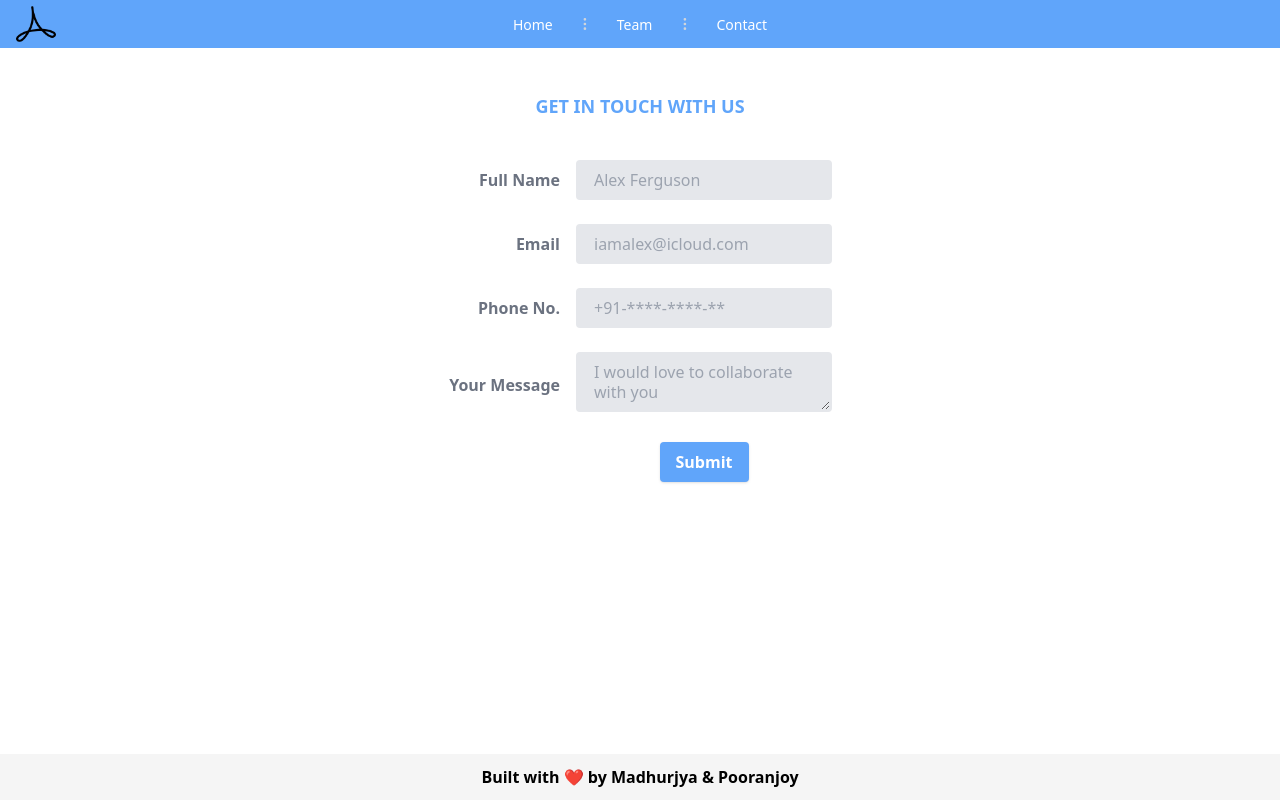
After one commit to LunaticPython2003/PDFire, a Flask app: template PDFire/templates/contact.html in a window 1280 px wide. The commit adds this page. Run offline with Flask 2, Linux system fonts and the light colour scheme; the template is opened without the code that fills it, so the values that code supplies are empty; style sheets or scripts are compiled from the project's sources.

Commit message:
Configured for ccontact form

```diff
--- /dev/null
+++ b/PDFire/templates/contact.html
@@ -0,0 +1,156 @@
+<!DOCTYPE html>
+<html lang="en">
+
+<head>
+    <meta charset="UTF-8">
+    <meta name="viewport" content="width=device-width, initial-scale=1.0">
+    <title>PDFire</title>
+    <link rel="stylesheet" href="{{url_for('static',filename='css/main.css')}}">
+    <link rel="icon" href="../static/assets/favicon.ico">
+</head>
+
+<body>
+
+    <body class="bg-white">
+        <nav class="relative px-4 py-1 flex justify-between items-center bg-blue-400">
+            <a class="text-3xl font-bold leading-none" href="#">
+                <img src="../static/assets/logo.png" class="h-10" alt="logo" />
+            </a>
+            <div class="lg:hidden">
+                <button class="navbar-burger flex items-center text-blue-600 p-3">
+                    <svg class="block h-4 w-4 fill-current" viewBox="0 0 20 20" xmlns="http://www.w3.org/2000/svg">
+                        <title>Menu</title>
+                        <path d="M0 3h20v2H0V3zm0 6h20v2H0V9zm0 6h20v2H0v-2z"></path>
+                    </svg>
+                </button>
+            </div>
+            <ul
+                class="hidden absolute top-1/2 left-1/2 transform -translate-y-1/2 -translate-x-1/2 lg:flex lg:mx-auto lg:flex lg:items-center lg:w-auto lg:space-x-6">
+                <li><a class="text-sm text-white hover:text-black" href="/">Home</a></li>
+                <li class="text-gray-300">
+                    <svg xmlns="http://www.w3.org/2000/svg" fill="none" stroke="currentColor"
+                        class="w-4 h-4 current-fill" viewBox="0 0 24 24">
+                        <path stroke-linecap="round" stroke-linejoin="round" stroke-width="2"
+                            d="M12 5v0m0 7v0m0 7v0m0-13a1 1 0 110-2 1 1 0 010 2zm0 7a1 1 0 110-2 1 1 0 010 2zm0 7a1 1 0 110-2 1 1 0 010 2z" />
+                    </svg>
+                </li>
+                <li><a class="text-sm text-white hover:text-black" href="/team">Team</a></li>
+
+                <li class="text-gray-300">
+                    <svg xmlns="http://www.w3.org/2000/svg" fill="none" stroke="currentColor"
+                        class="w-4 h-4 current-fill" viewBox="0 0 24 24">
+                        <path stroke-linecap="round" stroke-linejoin="round" stroke-width="2"
+                            d="M12 5v0m0 7v0m0 7v0m0-13a1 1 0 110-2 1 1 0 010 2zm0 7a1 1 0 110-2 1 1 0 010 2zm0 7a1 1 0 110-2 1 1 0 010 2z" />
+                    </svg>
+                </li>
+                <li><a class="text-sm text-white hover:text-black" href="/contact">Contact</a></li>
+            </ul>
+
+        </nav>
+        <div class="navbar-menu relative z-50 hidden">
+            <div class="navbar-backdrop fixed inset-0 bg-gray-800 opacity-25"></div>
+            <nav
+                class="fixed top-0 left-0 bottom-0 flex flex-col w-5/6 max-w-sm py-6 px-6 bg-white border-r overflow-y-auto">
+                <div class="flex items-center mb-8">
+                    <a class="mr-auto text-3xl font-bold leading-none" href="#">
+                        <svg class="h-12" alt="logo" viewBox="0 0 10240 10240">
+
+                        </svg>
+                    </a>
+                </div>
+                <div>
+                    <ul>
+                        <li class="mb-1">
+                            <a class="block p-4 text-sm font-semibold text-black hover:bg-blue-50 hover:text-blue-600 rounded"
+                                href="/">Home</a>
+                        </li>
+                        <li class="mb-1">
+                            <a class="block p-4 text-sm font-semibold text-black hover:bg-blue-50 hover:text-blue-600 rounded"
+                                href="/team">Team</a>
+                        </li>
+                        <li class="mb-1">
+                            <a class="block p-4 text-sm font-semibold text-black hover:bg-blue-50 hover:text-blue-600 rounded"
+                                href="/contact">Contact</a>
+                        </li>
+                    </ul>
+                </div>
+            </nav>
+        </div>
+    </body>
+    <div class="flex justify-center mt-11 text-lg font-bold text-blue-400">GET IN TOUCH WITH US</div>
+    <div class="flex justify-center mt-10 mr-10 ml-10">
+        <form class="w-full max-w-sm" action="https://formsubmit.co/madhurjya2003@icloud.com" method="POST">
+            <div class="md:flex md:items-center mb-6">
+                <div class="md:w-1/3">
+                    <label class="block text-gray-500 font-bold md:text-right mb-1 md:mb-0 pr-4" for="inline-full-name">
+                        Full Name
+                    </label>
+                </div>
+                <div class="md:w-2/3">
+                    <input
+                        class="bg-gray-200 appearance-none border-2 border-gray-200 rounded w-full py-2 px-4 text-gray-700 leading-tight focus:outline-none focus:bg-white focus:border-purple-500"
+                        id="inline-full-name" type="text" placeholder="Alex Ferguson" name="name" required>
+                </div>
+            </div>
+            <div class="md:flex md:items-center mb-6">
+                <div class="md:w-1/3">
+                    <label class="block text-gray-500 font-bold md:text-right mb-1 md:mb-0 pr-4" for="inline-full-name">
+                        Email
+                    </label>
+                </div>
+                <div class="md:w-2/3">
+                    <input
+                        class="bg-gray-200 appearance-none border-2 border-gray-200 rounded w-full py-2 px-4 text-gray-700 leading-tight focus:outline-none focus:bg-white focus:border-purple-500"
+                        id="inline-full-name" type="text" placeholder="iamalex@icloud.com" name="email" required>
+                </div>
+            </div>
+            <div class="md:flex md:items-center mb-6">
+                <div class="md:w-1/3">
+                    <label class="block text-gray-500 font-bold md:text-right mb-1 md:mb-0 pr-4" for="inline-full-name">
+                        Phone No.
+                    </label>
+                </div>
+                <div class="md:w-2/3">
+                    <input
+                        class="bg-gray-200 appearance-none border-2 border-gray-200 rounded w-full py-2 px-4 text-gray-700 leading-tight focus:outline-none focus:bg-white focus:border-purple-500"
+                        id="inline-full-name" type="number" placeholder="+91-****-****-**" name="phone" required>
+                </div>
+            </div>
+            <div class="md:flex md:items-center mb-6">
+                <div class="md:w-1/3">
+                    <label class="block text-gray-500 font-bold md:text-right mb-1 md:mb-0 pr-4" for="inline-full-name">
+                        Your Message
+                    </label>
+                </div>
+                <div class="md:w-2/3">
+                    <textarea
+                        class="bg-gray-200 appearance-none border-2 border-gray-200 rounded w-full py-2 px-4 text-gray-700 leading-tight focus:outline-none focus:bg-white focus:border-purple-500"
+                        id="inline-full-name" type="textarea"
+                        placeholder="I would love to collaborate with you" name="message" required></textarea>
+                </div>
+            </div>
+            <div class="md:flex md:items-center">
+                <div class="md:w-1/3"></div>
+                <div class="md:w-2/3 justify-center flex ">
+                    <button
+                        class="shadow bg-blue-400 hover:bg-blue-300 focus:shadow-outline focus:outline-none text-white font-bold py-2 px-4 rounded"
+                        type="submit">
+                        Submit
+                    </button>
+                </div>
+            </div>
+        </form>
+    </div>
+    <footer>
+        Built with &#10084;&#65039; by Madhurjya & Pooranjoy
+    </footer>
+</body>
+<script src="../static/src/App.js"></script>
+<script>
+
+</script>
+
+
+</body>
+
+</html>
--- a/PDFire/templates/index.html
+++ b/PDFire/templates/index.html
@@ -37,7 +37,7 @@
             <path stroke-linecap="round" stroke-linejoin="round" stroke-width="2" d="M12 5v0m0 7v0m0 7v0m0-13a1 1 0 110-2 1 1 0 010 2zm0 7a1 1 0 110-2 1 1 0 010 2zm0 7a1 1 0 110-2 1 1 0 010 2z" />
           </svg>
         </li>
-        <li><a class="text-sm text-white hover:text-black" href="#">Contact</a></li>
+        <li><a class="text-sm text-white hover:text-black" href="/contact">Contact</a></li>
       </ul>
 
     </nav>
@@ -60,7 +60,7 @@
               <a class="block p-4 text-sm font-semibold text-black hover:bg-blue-50 hover:text-blue-600 rounded" href="/team">Team</a>
             </li>
             <li class="mb-1">
-              <a class="block p-4 text-sm font-semibold text-black hover:bg-blue-50 hover:text-blue-600 rounded" href="#">Contact</a>
+              <a class="block p-4 text-sm font-semibold text-black hover:bg-blue-50 hover:text-blue-600 rounded" href="/contact">Contact</a>
             </li>
           </ul>
         </div>
```
Also changed, not shown: PDFire/templates/team.html (+26 -1 lines).
